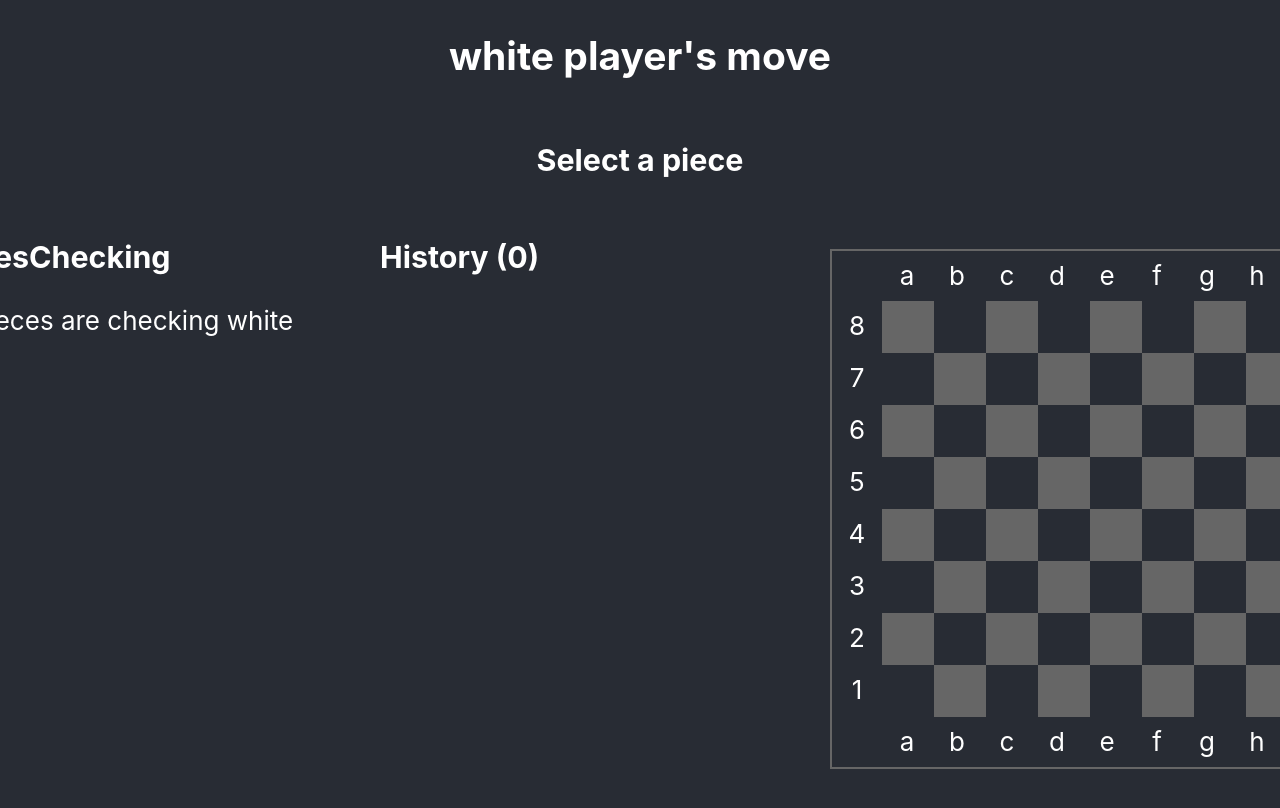
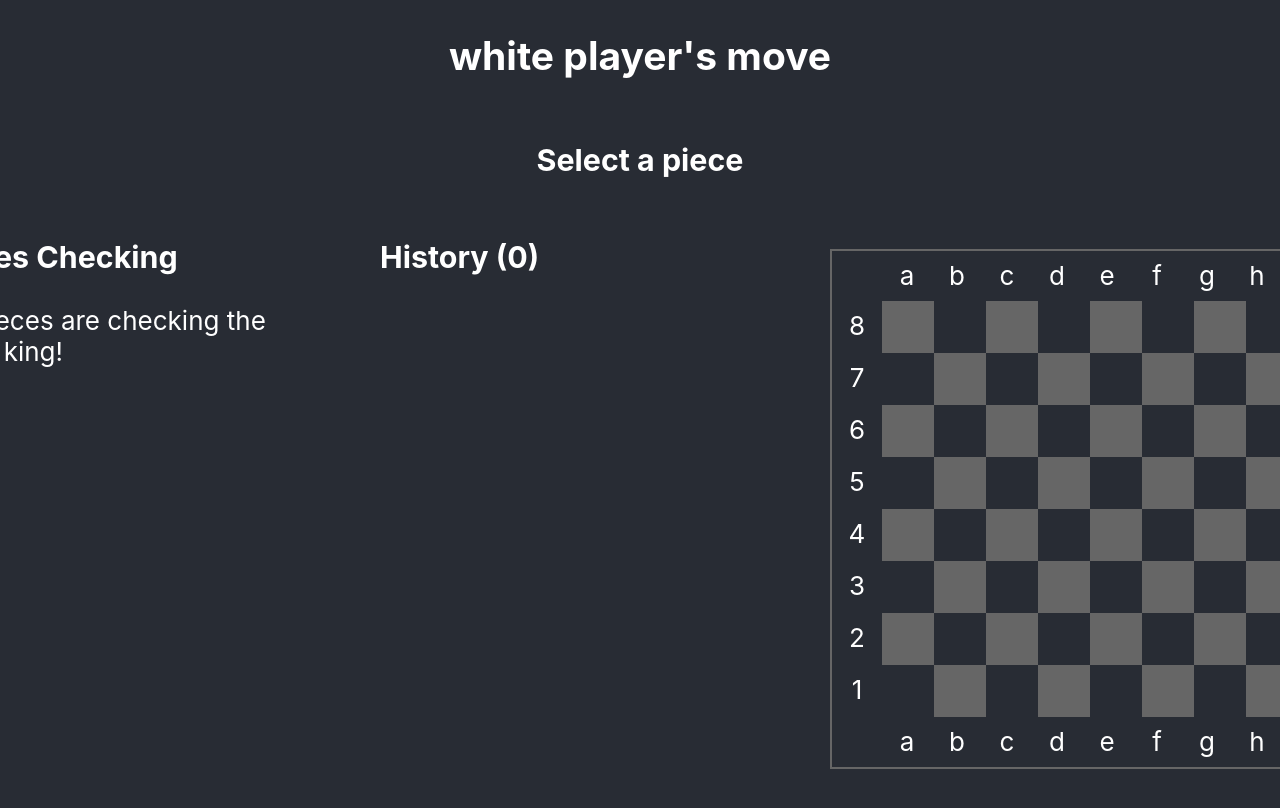
Before and after one commit to nicfix/chess, a React (Create React App) app: page / in a window 1280 px wide. Shown: the top 808 px of the page. Built offline with nearby package versions, Linux system fonts and the light colour scheme; what @fortawesome/fontawesome-free-solid would draw is missing.

Commit message:
Fixed labels

```diff
--- a/src/App.tsx
+++ b/src/App.tsx
@@ -41,7 +41,7 @@ function App() {
                         width: '400px',
                         textAlign: 'left'
                     }}>
-                        <h3>PiecesChecking</h3>
+                        <h3>Pieces Checking</h3>
                         <PiecesChecking game={game} currentTeam={currentTeam} />
                     </div>
                     <div style={{
--- a/src/ui/components/PiecesChecking.tsx
+++ b/src/ui/components/PiecesChecking.tsx
@@ -28,7 +28,7 @@ const PiecesChecking: React.FC<IHistoryProps> = ({ game, currentTeam }) => {
                         </tbody>
                     </table>
                 </div> :
-                <p>No pieces are checking {currentTeam} king!</p>
+                <p>No pieces are checking the {currentTeam} king!</p>
         }
     </>;
 };
```
